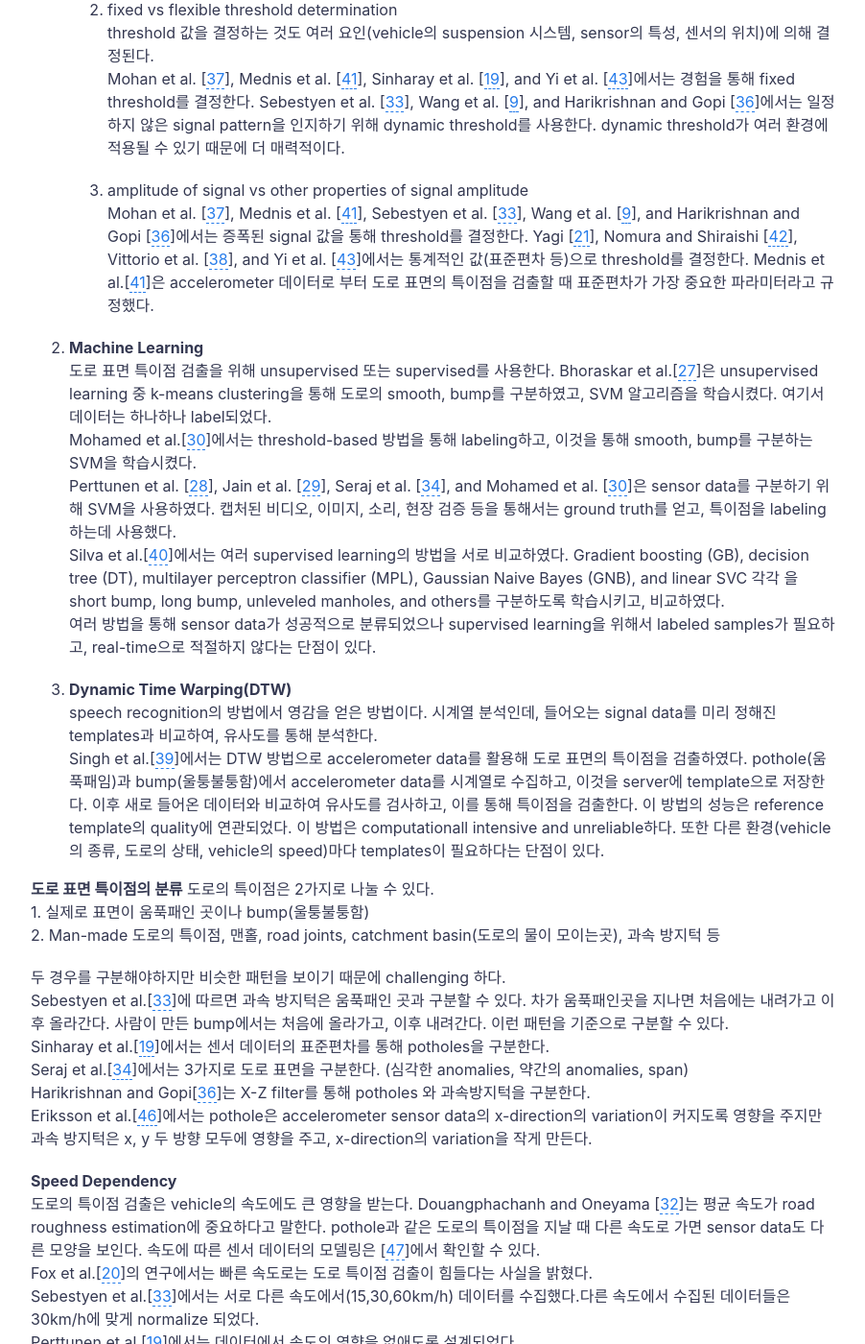
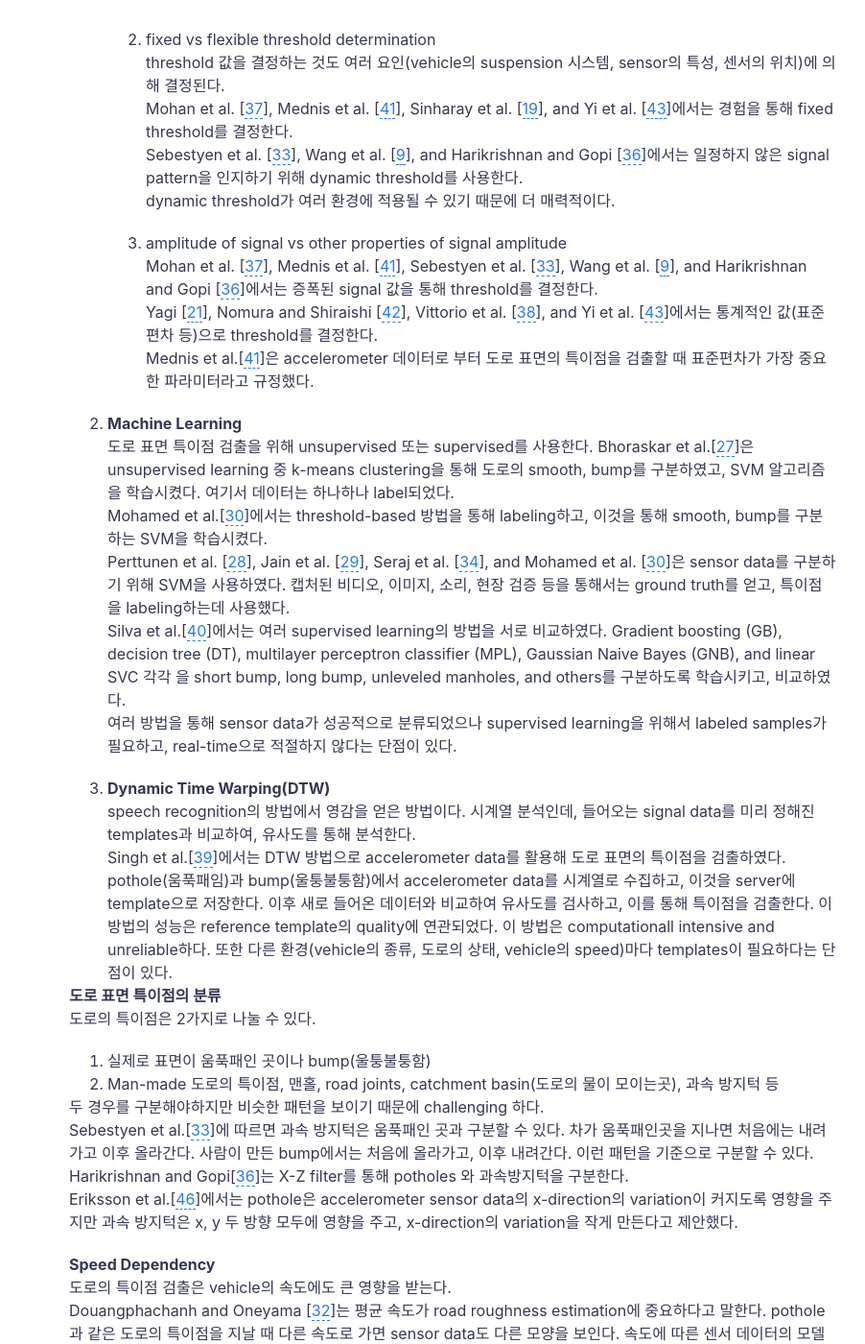
Before and after one commit to SUNGBEOMCHOI/SungBeomChoi.github.io, a Jekyll site: the page built from _posts/2020-06-30-Road_Surface_Monitoring_Using_Smartphone_Sensors_A_Review.md, in a window 1280 px wide and 1400 px high, scrolled down 4608 px. Shown: the whole window at 96% size, without its empty margins (188-1090 px from the left). Built offline with Jekyll 4.4.1, drawn with Linux system fonts in a browser that asks for light colours; comment, search, counter and statistics services are not loaded; some of the changed text lies outside the part shown.

Commit message:
Update 2020-06-30-Road_Surface_Monitoring_Using_Smartphone_Sensors_A_Review.md

```diff
--- a/_posts/2020-06-30-Road_Surface_Monitoring_Using_Smartphone_Sensors_A_Review.md
+++ b/_posts/2020-06-30-Road_Surface_Monitoring_Using_Smartphone_Sensors_A_Review.md
@@ -69,7 +69,7 @@
 전처리된 센서 값을 통해 도로 표면의 특이점을 검출하는 과정이다. 맨홀, road joints와 같은 사람이 만든 시설과 실제로 pothole, bump 등을 구분하는 과정도 포함된다.
 처리되는 방식에 따라 Online과 Offline으로 나뉜다.    Offline 방식은 sensor data를 수집한 후 일괄적으로 처리하고, Online 방식은 수집, 전처리, Processing의 과정이 동시에 일어난다.
 
-Processing에는 보통 3가지 방법이 사용된다.
+   Processing에는 보통 3가지 방법이 사용된다.
    1. **Threshold-based**
 증폭된 accelerometer signal을 정해진 threshold 이상이 되면 특이점이라고 판단한다. Thershold-based 방법도 3가지 관점에 따라 나누었다.
       1. length of interval for a window function([window function 참고](https://en.wikipedia.org/wiki/Window_function))
@@ -79,11 +79,13 @@
       2. fixed vs flexible threshold determination
       threshold 값을 결정하는 것도 여러 요인(vehicle의 suspension 시스템, sensor의 특성, 센서의 위치)에 의해 결정된다.
          Mohan et al. [[37](https://www.microsoft.com/en-us/research/wp-content/uploads/2016/02/Nericell-Sensys2008.pdf)], Mednis et al. [[41](https://www.researchgate.net/publication/224253154_Real_Time_Pothole_Detection_Using_Android_Smartphones_with_Accelerometers)], Sinharay et al. [[19](https://www.researchgate.net/publication/236255718_Low_Computational_Approach_for_Road_Condition_Monitoring_Using_Smartphones)], and Yi et al. [[43](http://dx.doi.org/10.1109/TITS.2014.2378511)]에서는 경험을 통해 fixed threshold를 결정한다.
-         Sebestyen et al. [[33](https://ieeexplore.ieee.org/document/7145123)], Wang et al. [[9](http://dx.doi.org/10.1155/2015/869627)], and Harikrishnan and Gopi [[36](http://dx.doi.org/10.1109/JSEN.2017.2719865)]에서는 일정하지 않은 signal pattern을 인지하기 위해 dynamic threshold를 사용한다. dynamic threshold가 여러 환경에 적용될 수 있기 때문에 더 매력적이다.
+         Sebestyen et al. [[33](https://ieeexplore.ieee.org/document/7145123)], Wang et al. [[9](http://dx.doi.org/10.1155/2015/869627)], and Harikrishnan and Gopi [[36](http://dx.doi.org/10.1109/JSEN.2017.2719865)]에서는 일정하지 않은 signal pattern을 인지하기 위해 dynamic threshold를 사용한다.
+         dynamic threshold가 여러 환경에 적용될 수 있기 때문에 더 매력적이다.
 
       3. amplitude of signal vs other properties of signal amplitude
       Mohan et al. [[37](https://www.microsoft.com/en-us/research/wp-content/uploads/2016/02/Nericell-Sensys2008.pdf)], Mednis et al. [[41](https://www.researchgate.net/publication/224253154_Real_Time_Pothole_Detection_Using_Android_Smartphones_with_Accelerometers)], Sebestyen et al. [[33](https://ieeexplore.ieee.org/document/7145123)], Wang et al. [[9](http://dx.doi.org/10.1155/2015/869627)], and Harikrishnan and Gopi [[36](http://dx.doi.org/10.1109/JSEN.2017.2719865)]에서는 증폭된 signal 값을 통해 threshold를 결정한다.
-      Yagi [[21](http://www.bumprecorder.com/wp-content/uploads/2013/12/225c966eb8450f15af993862b032ba6e.pdf)], Nomura and Shiraishi [[42](http://www.infsoc.org/journal/vol07/IJIS_07_1_029-036.pdf)], Vittorio et al. [[38](http://dx.doi.org/10.1016/j.sbspro.2014.01.057)], and Yi et al. [[43](http://dx.doi.org/10.1109/TITS.2014.2378511)]에서는 통계적인 값(표준편차 등)으로 threshold를 결정한다. Mednis et al.[[41](https://www.researchgate.net/publication/224253154_Real_Time_Pothole_Detection_Using_Android_Smartphones_with_Accelerometers)]은 accelerometer 데이터로 부터 도로 표면의 특이점을 검출할 때 표준편차가 가장 중요한 파라미터라고 규정했다.
+      Yagi [[21](http://www.bumprecorder.com/wp-content/uploads/2013/12/225c966eb8450f15af993862b032ba6e.pdf)], Nomura and Shiraishi [[42](http://www.infsoc.org/journal/vol07/IJIS_07_1_029-036.pdf)], Vittorio et al. [[38](http://dx.doi.org/10.1016/j.sbspro.2014.01.057)], and Yi et al. [[43](http://dx.doi.org/10.1109/TITS.2014.2378511)]에서는 통계적인 값(표준편차 등)으로 threshold를 결정한다.
+      Mednis et al.[[41](https://www.researchgate.net/publication/224253154_Real_Time_Pothole_Detection_Using_Android_Smartphones_with_Accelerometers)]은 accelerometer 데이터로 부터 도로 표면의 특이점을 검출할 때 표준편차가 가장 중요한 파라미터라고 규정했다.
 
    2. **Machine Learning**
    도로 표면 특이점 검출을 위해 unsupervised 또는 supervised를 사용한다.
@@ -104,10 +106,8 @@
 
    두 경우를 구분해야하지만 비슷한 패턴을 보이기 때문에 challenging 하다.
    Sebestyen et al.[[33](https://ieeexplore.ieee.org/document/7145123)]에 따르면 과속 방지턱은 움푹패인 곳과 구분할 수 있다. 차가 움푹패인곳을 지나면 처음에는 내려가고 이후 올라간다. 사람이 만든 bump에서는 처음에 올라가고, 이후 내려간다. 이런 패턴을 기준으로 구분할 수 있다.
-   Sinharay et al.[[19](https://www.researchgate.net/publication/236255718_Low_Computational_Approach_for_Road_Condition_Monitoring_Using_Smartphones)]에서는 센서 데이터의 표준편차를 통해 potholes을 구분한다.
-   Seraj et al.[[34](https://ris.utwente.nl/ws/portalfiles/portal/5493041/Seraj_et_al._-_RoADS.pdf)]에서는 3가지로 도로 표면을 구분한다. (심각한 anomalies, 약간의 anomalies, span)
    Harikrishnan and Gopi[[36](http://dx.doi.org/10.1109/JSEN.2017.2719865)]는 X-Z filter를 통해 potholes 와 과속방지턱을 구분한다.
-   Eriksson et al.[[46](https://www.cs.uic.edu/~jakob/papers/p2-mobisys08.pdf)]에서는 pothole은 accelerometer sensor data의 x-direction의 variation이 커지도록 영향을 주지만 과속 방지턱은 x, y 두 방향 모두에 영향을 주고, x-direction의 variation을 작게 만든다.
+   Eriksson et al.[[46](https://www.cs.uic.edu/~jakob/papers/p2-mobisys08.pdf)]에서는 pothole은 accelerometer sensor data의 x-direction의 variation이 커지도록 영향을 주지만 과속 방지턱은 x, y 두 방향 모두에 영향을 주고, x-direction의 variation을 작게 만든다고 제안했다.
 
    **Speed Dependency**
    도로의 특이점 검출은 vehicle의 속도에도 큰 영향을 받는다.
```
